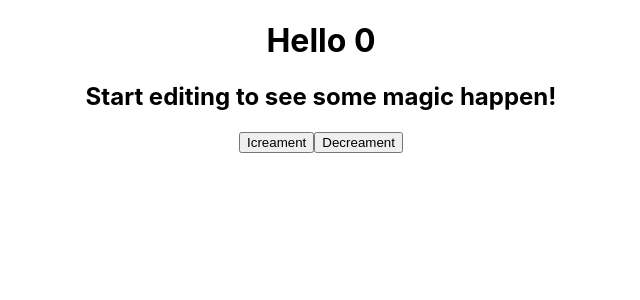
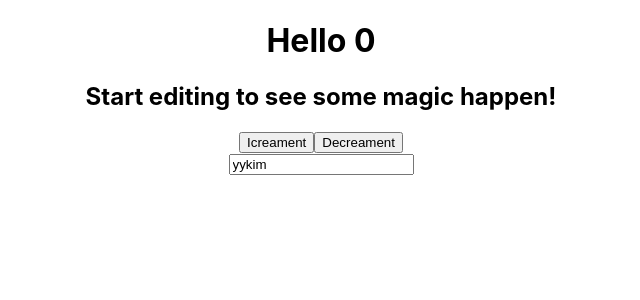
Before and after one commit to yykdev/react_hooks, a React (Create React App) app: page / in a window 1280 px wide. Shown: the top 300 px of the page, without its empty margins (319-959 px from the left). Built offline with nearby package versions, Linux system fonts and the light colour scheme.

Commit message:
useInput 커스텀 훅 정리

```diff
--- a/src/App.js
+++ b/src/App.js
@@ -2,11 +2,13 @@
 import "./App.css";
 
 import UseStateComponent from "./hooksComponent/useStateComponent";
+import UseInputComponent from "./hooksComponent/useInputComponent";
 
 function App() {
     return (
         <div className="App">
             <UseStateComponent />
+            <UseInputComponent />
         </div>
     );
 }
--- /dev/null
+++ b/src/hooksComponent/useInputComponent.js
@@ -0,0 +1,40 @@
+import React, { useState } from "react";
+
+const useInput = (initialValue, validator) => {
+    const [value, setValue] = useState(initialValue);
+    const onChange = (event) => {
+        const {
+            target: { value },
+        } = event;
+
+        let willUpdate = true;
+        if (typeof validator === "function") {
+            willUpdate = validator(value);
+        }
+
+        if (willUpdate) {
+            setValue(value);
+        }
+    };
+
+    return { value, onChange };
+};
+
+const UseInputComponent = () => {
+    const maxLen = (value) => value.length <= 10;
+    const name = useInput("yykim", maxLen);
+
+    return (
+        <div>
+            <input
+                type="text"
+                placeholder="Name"
+                // value={name.value}
+                // onChange={name.onChange}
+                {...name}
+            />
+        </div>
+    );
+};
+
+export default UseInputComponent;
```
Also changed, not shown: 1 other file (tests, documents, lock files or other folders).
